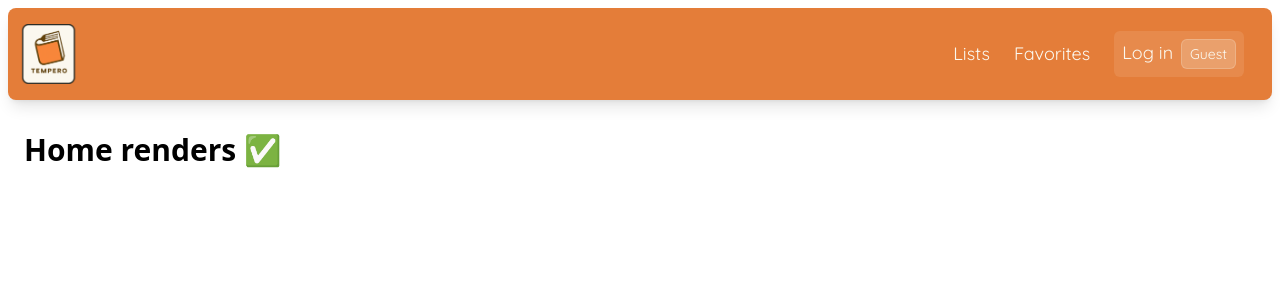
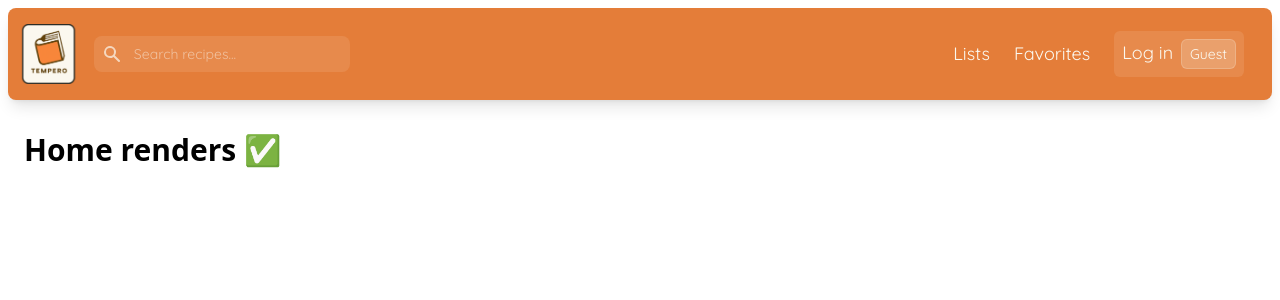
Before and after one commit to MESW-LES-2025/Tempero, a React (Vite) app in the folder tempero/: page / in a window 1280 px wide. Shown: the top 300 px of the page. Built offline with nearby package versions, Linux system fonts and the light colour scheme.

Commit message:
search field added to the navbar

```diff
--- a/tempero/src/components/Navbar.tsx
+++ b/tempero/src/components/Navbar.tsx
@@ -1,13 +1,16 @@
-import { Link, useLocation } from "react-router-dom";
+import { Link, useLocation, useNavigate } from "react-router-dom";
 import { useEffect, useState } from "react";
 import { supabase } from "../config/supabaseClient";
 
 export default function Navbar() {
   const location = useLocation();
+  const navigate = useNavigate();
 
   // Hide navbar on the register page
 if (location.pathname === "/register" || location.pathname === "/login") return null;
   const [user, setUser] = useState<any | null>(null);
+  const [searchQuery, setSearchQuery] = useState("");
+  const [showMobileSearch, setShowMobileSearch] = useState(false);
 
   useEffect(() => {
     let mounted = true;
@@ -46,13 +49,66 @@ if (location.pathname === "/register" || location.pathname === "/login") return
     }
   }
 
+  function handleSearch(e: React.FormEvent) {
+    e.preventDefault();
+    if (searchQuery.trim()) {
+      navigate(`/search?q=${encodeURIComponent(searchQuery.trim())}`);
+      setSearchQuery("");
+    }
+  }
+
   return (
+    <>
       <nav className="navbar text-bright text-lg font-heading flex flex-row w-screen-2 justify-between bg-main px-3 py-4 m-2 rounded-lg shadow-lg items-center">
+        <div className="flex items-center gap-4">
           <h1 className="logo">
             <Link to="/">
               <img src="/images/logo.png" alt="Tempero Logo" className="h-15" />
             </Link>
           </h1>
+
+          {/* Desktop search form - hidden below 700px */}
+          <form onSubmit={handleSearch} className="relative hidden min-[700px]:block">
+            <input
+              type="search"
+              value={searchQuery}
+              onChange={(e) => setSearchQuery(e.target.value)}
+              placeholder="Search recipes..."
+              className="w-64 pl-10  rounded-lg bg-bright/10 px-4 py-2 text-sm text-bright placeholder-bright/50 outline-none focus:ring-2 focus:ring-bright/30 transition-all"
+              aria-label="Search recipes"
+            />
+            <button
+              type="submit"
+              className="absolute left-2 top-1/2 -translate-y-1/2 text-bright/70 hover:text-bright"
+              aria-label="Submit search"
+            >
+              <svg xmlns="http://www.w3.org/2000/svg" className="h-5 w-5 " viewBox="0 0 20 20" fill="currentColor">
+                <path fillRule="evenodd" d="M8 4a4 4 0 100 8 4 4 0 000-8zM2 8a6 6 0 1110.89 3.476l4.817 4.817a1 1 0 01-1.414 1.414l-4.816-4.816A6 6 0 012 8z" clipRule="evenodd" />
+              </svg>
+            </button>
+          </form>
+
+          {/* Mobile search icon - visible only below 700px */}
+          <button
+            onClick={() => setShowMobileSearch(!showMobileSearch)}
+            className="min-[700px]:hidden text-bright/70 hover:text-bright p-2"
+            aria-label={showMobileSearch ? "Close search" : "Open search"}
+          >
+            {showMobileSearch ? (
+              /* Close (X) icon when mobile search is open */
+              <svg xmlns="http://www.w3.org/2000/svg" className="h-6 w-6" viewBox="0 0 24 24" fill="none" stroke="currentColor" strokeWidth="2" strokeLinecap="round" strokeLinejoin="round" aria-hidden>
+                <line x1="18" y1="6" x2="6" y2="18" />
+                <line x1="6" y1="6" x2="18" y2="18" />
+              </svg>
+            ) : (
+              /* Search icon when closed */
+              <svg xmlns="http://www.w3.org/2000/svg" className="h-6 w-6" viewBox="0 0 20 20" fill="currentColor" aria-hidden>
+                <path fillRule="evenodd" d="M8 4a4 4 0 100 8 4 4 0 000-8zM2 8a6 6 0 1110.89 3.476l4.817 4.817a1 1 0 01-1.414 1.414l-4.816-4.816A6 6 0 012 8z" clipRule="evenodd" />
+              </svg>
+            )}
+          </button>
+        </div>
+
         <ul className="flex gap-6 mr-4 items-center">
         <li className="hover:scale-110 hover:-translate-y-1 hover:opacity-70 duration-100">
             <Link to="/lists">Lists</Link>
@@ -84,5 +140,32 @@ if (location.pathname === "/register" || location.pathname === "/login") return
 
       </ul>
     </nav>
+
+    {/* Mobile search overlay - shown below navbar on small screens */}
+    {showMobileSearch && (
+      <div className="min-[700px]:hidden fixed left-0 right-0 top-22 z-40 mx-2 rounded-lg bg-main px-4 py-3 shadow-lg">
+        <form onSubmit={handleSearch} className="relative">
+          <input
+            type="search"
+            value={searchQuery}
+            onChange={(e) => setSearchQuery(e.target.value)}
+            placeholder="Search recipes..."
+            className="w-full pl-10 rounded-lg bg-bright/10 px-4 py-2 text-sm text-bright placeholder-bright/50 outline-none focus:ring-2 focus:ring-bright/30 transition-all"
+            aria-label="Search recipes"
+            autoFocus
+          />
+          <button
+            type="submit"
+            className="absolute left-2 top-1/2 -translate-y-1/2 text-bright/70 hover:text-bright"
+            aria-label="Submit search"
+          >
+            <svg xmlns="http://www.w3.org/2000/svg" className="h-5 w-5 " viewBox="0 0 20 20" fill="currentColor">
+              <path fillRule="evenodd" d="M8 4a4 4 0 100 8 4 4 0 000-8zM2 8a6 6 0 1110.89 3.476l4.817 4.817a1 1 0 01-1.414 1.414l-4.816-4.816A6 6 0 012 8z" clipRule="evenodd" />
+            </svg>
+          </button>
+        </form>
+      </div>
+    )}
+  </>
   );
 }
```
Lines whose indentation alone changed are shown as unchanged.
